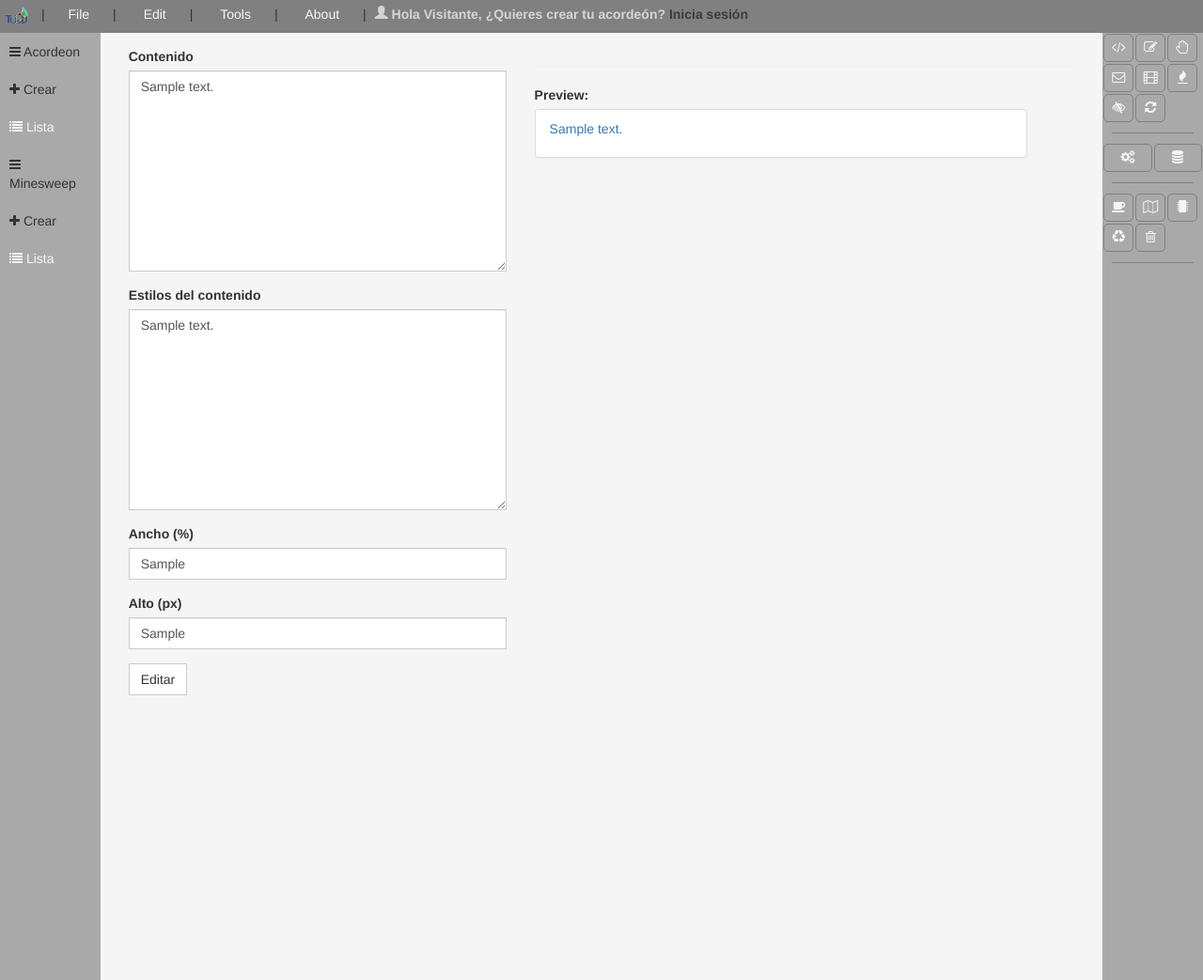
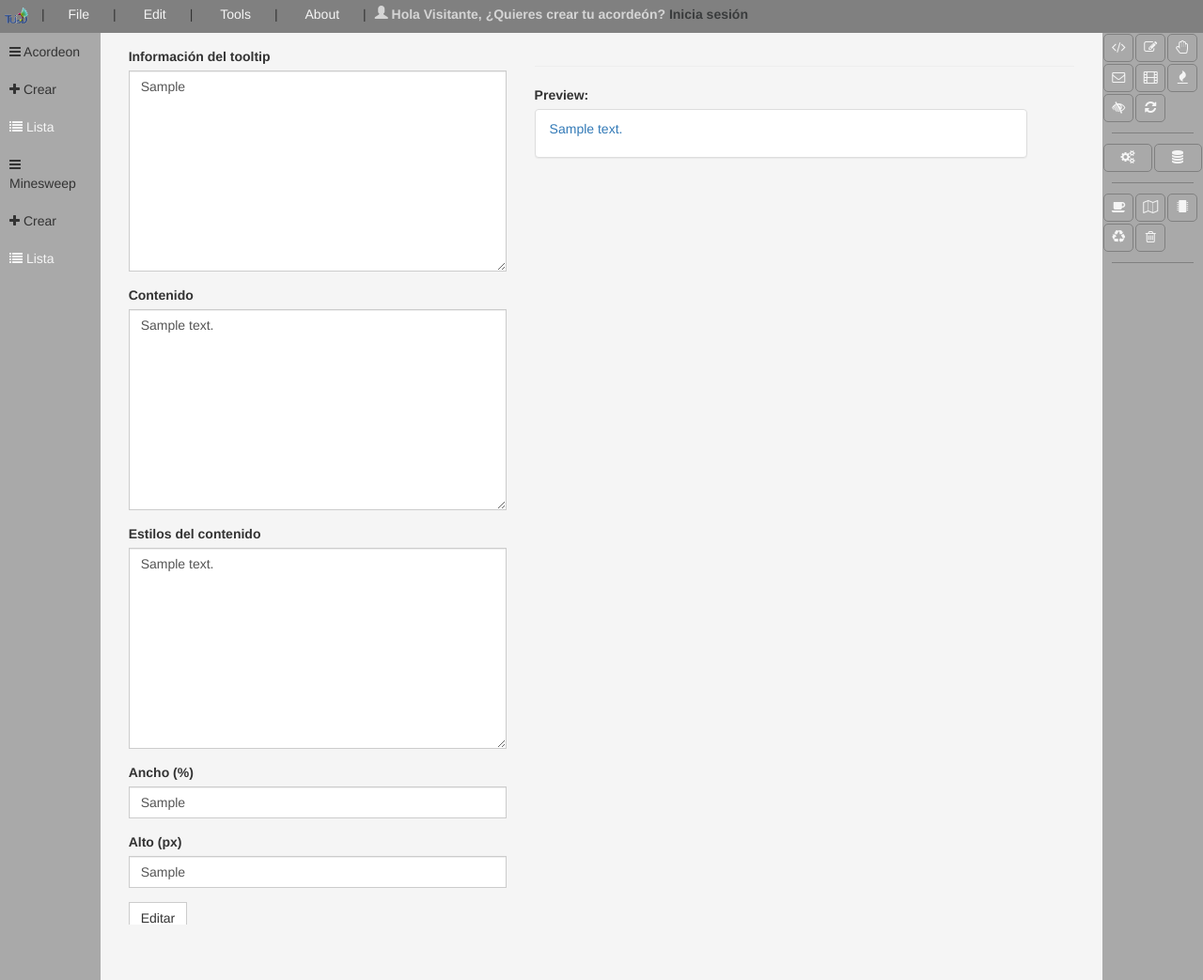
Before and after one commit to PhoenixTmUSB/PTmAcordeon, a Django app: a page that uses phoenix/templates/index.html in a window 1280 px wide. Shown: the whole page at 94% size. Run offline with Django 3.2, Linux system fonts and the light colour scheme; tables that the repository leaves empty hold one stand-in row (values such as "Sample post"); some libraries are stand-ins or nearby versions.

Commit message:
tooltip basico implementado, le cambie el nombre al campo 'parent' por 'tooltip'

```diff
--- a/phoenix/minesweep/forms.py
+++ b/phoenix/minesweep/forms.py
@@ -8,6 +8,7 @@ class MinesweepForm(forms.ModelForm):
 	class Meta:
 		model = Minesweep
 		fields = [
+			'tooltip',
 			'content', 'content_style',
 			'width', 'height',
 		]
--- a/phoenix/minesweep/models.py
+++ b/phoenix/minesweep/models.py
@@ -8,6 +8,11 @@ class Minesweep(models.Model):
         u'Id del minesweep',
         default=uuid.uuid4,
         editable = False
+    )
+    tooltip = models.TextField(
+        u'Información del tooltip',
+        blank=True,
+        null=True
     )
     content = models.TextField(
         u'Contenido',
--- a/phoenix/templates/create_minesweep.html
+++ b/phoenix/templates/create_minesweep.html
@@ -15,6 +15,7 @@
                     {% csrf_token %}
                     <div class="row">
                         <div class="col-lg-6">
+                            {% bootstrap_field minesweepForm.tooltip %}
                             {% bootstrap_field minesweepForm.content %}
                             {% bootstrap_field minesweepForm.content_style %}
                         </div>
--- a/phoenix/templates/index.html
+++ b/phoenix/templates/index.html
@@ -12,6 +12,11 @@
         <link rel="stylesheet" href="{% static 'css/styles.css' %}">
         <link rel="stylesheet" href="{% static 'css/modal-log-in.css' %}">
         <link rel="stylesheet" href="{% static 'css/styles-accordion.css' %}">
+        <link rel="stylesheet" href="{% static 'css/tooltipster.bundle.min.css' %}">
+
+        <style type="text/css">
+            .tooltip_templates { display: none; }
+        </style>
     </head>
 
     <body class="container-fluid">
@@ -306,5 +311,12 @@
         </script>
         {% block extraJS %}
         {% endblock %}
+
+        <script src="{% static 'js/tooltipster.bundle.min.js' %}"></script>
+        <script>
+            $(document).ready(function() {
+                $('.tooltipster').tooltipster();
+            })
+        </script>
     </body>
 </html>
--- a/phoenix/templates/list_minesweep.html
+++ b/phoenix/templates/list_minesweep.html
@@ -2,7 +2,7 @@
 {% block content %}
 <div>
 	{% for minesweep in list %}
-		{% include 'minesweep.html' with minesweep=minesweep only%}
+		{% include 'minesweep.html' with minesweep=minesweep %}
 	{% endfor %}
 </div>
 {% endblock %}
--- a/phoenix/templates/minesweep_preview.html
+++ b/phoenix/templates/minesweep_preview.html
@@ -1,13 +1,13 @@
-<hr>
+    <hr>
 <label>Preview: </label>
 <div class="row">
     <div class="col-lg-11">
         <!-- Print parent panel -->
         <div class="panel-group" id="minesweep-{{minesweep.get_uuid_as_str}}">
-            <div id="{{minesweep.get_uuid_as_str}}" class="panel panel-default" style='width: {{minesweep.width}}%;'>
+            <div id="{{minesweep.get_uuid_as_str}}" class="panel panel-default tooltipster" data-tooltip-content="#tooltip_content" style='width: {{minesweep.width}}%;'>
                 <a data-toggle="collapse" data-parent="#minesweep-{{minesweep.get_uuid_as_str}}" href="#{{minesweep.get_uuid_as_str}}">
                     <div class="panel-heading" role="tab" id="head-{{minesweep.get_uuid_as_str}}" style="height: {{ minesweep.height }}px;{{ minesweep.content_style }}">
-                            <p> {{ minesweep.content|safe | default:"Paragraph" }} </p>
+                            <p> {{ minesweep.content | safe | default:"Paragraph" }} </p>
                     </div>
                 </a>
 
@@ -15,3 +15,9 @@
         </div>
     </div>
 </div>
+
+<div class="tooltip_templates">
+    <span id="tooltip_content">
+        <p>{{ minesweep.tooltip | default:"This is a minesweep"}}</p>
+    </span>
+</div>
--- a/phoenix/templates/tooltip_demo.html
+++ b/phoenix/templates/tooltip_demo.html
@@ -8,9 +8,7 @@
 
     <script>
         $(document).ready(function() {
-            $('.tooltipster').tooltipster({
-                theme: 'tooltipster-noir'
-            });
+            $('.tooltipster').tooltipster();
         })
     </script>
 
```
Also changed, not shown: phoenix/templates/minesweep.html (+13 -1 lines), phoenix/minesweep/migrations/0003_minesweep_parent.py (added), phoenix/minesweep/migrations/0004_auto_20171024_2012.py (added).
